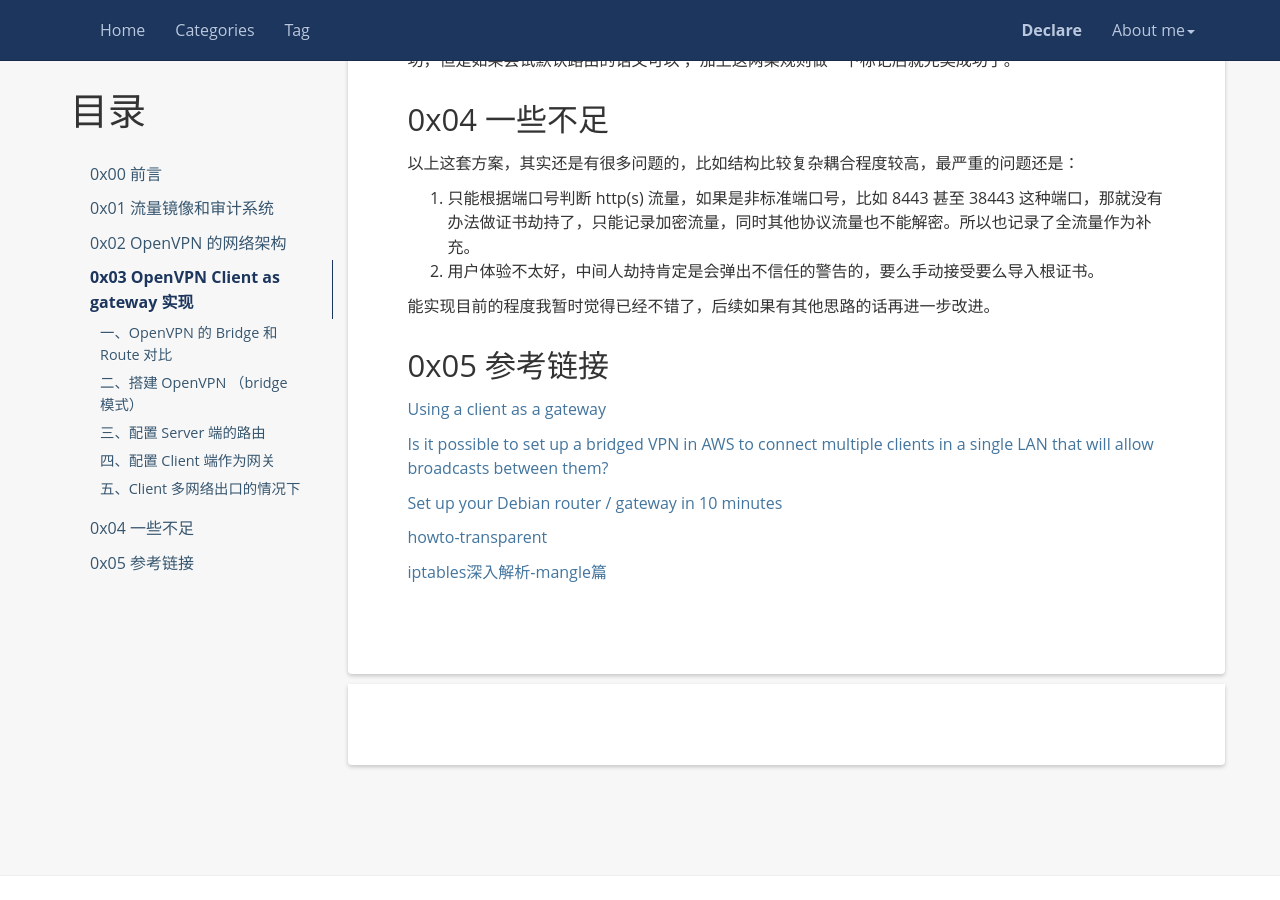
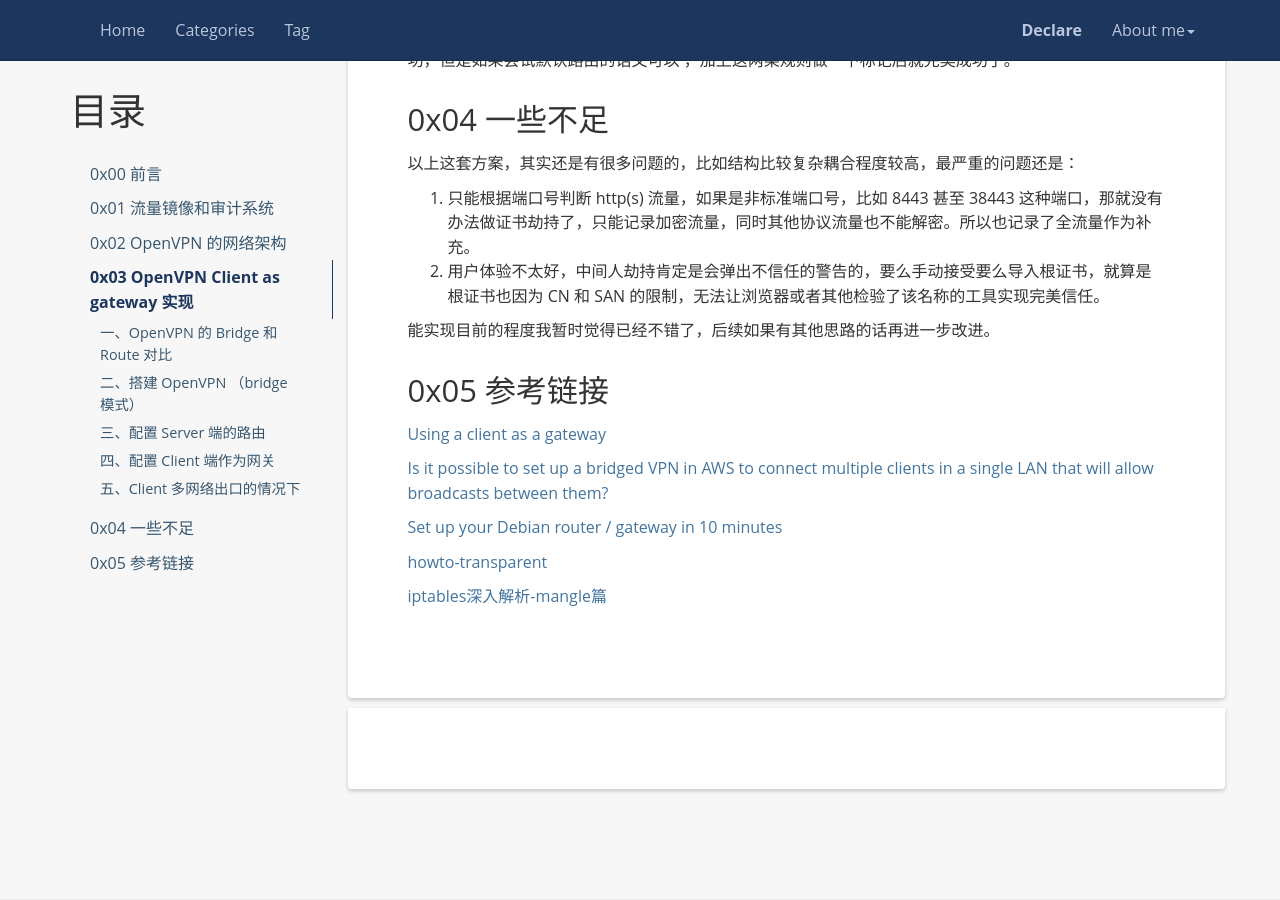
Before and after one commit to Green-m/Green-m.github.io, a Jekyll site: the page built from _posts/2021-01-12-audit-traffic-through-openvpn.md, in a window 1280 px wide and 900 px high, scrolled down 9819 px. Built offline with Jekyll 4.4.1, drawn with Linux system fonts in a browser that asks for light colours; comment, search, counter and statistics services are not loaded.

Commit message:
Update post openvpn traffic audit.

```diff
--- a/_posts/2021-01-12-audit-traffic-through-openvpn.md
+++ b/_posts/2021-01-12-audit-traffic-through-openvpn.md
@@ -491,7 +491,7 @@ iptables -t mangle -A PREROUTING -i tap0 -s 192.168.2.0/24 ! -d 192.168.2.0/24 -
 以上这套方案，其实还是有很多问题的，比如结构比较复杂耦合程度较高，最严重的问题还是：
 
 1. 只能根据端口号判断 http(s) 流量，如果是非标准端口号，比如 8443 甚至 38443 这种端口，那就没有办法做证书劫持了，只能记录加密流量，同时其他协议流量也不能解密。所以也记录了全流量作为补充。
-2. 用户体验不太好，中间人劫持肯定是会弹出不信任的警告的，要么手动接受要么导入根证书。
+2. 用户体验不太好，中间人劫持肯定是会弹出不信任的警告的，要么手动接受要么导入根证书，就算是根证书也因为 CN 和 SAN 的限制，无法让浏览器或者其他检验了该名称的工具实现完美信任。
 
 
 
```
